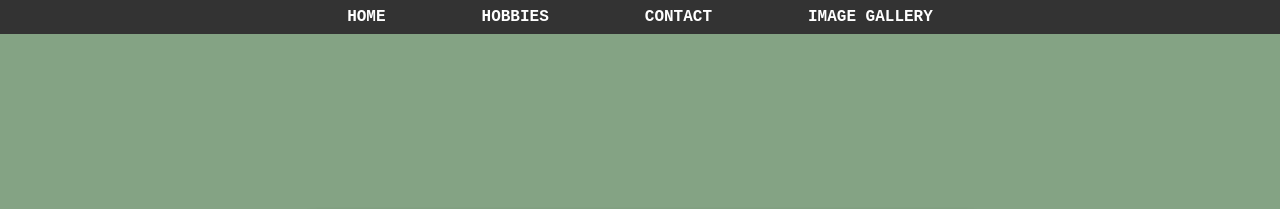
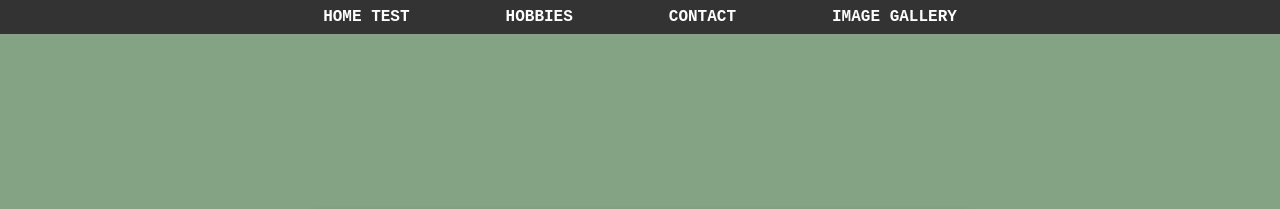
Before and after one commit to tolanbot/tolan_bio_site, a plain HTML site: page index.html in a window 1280 px wide. Shown: the top 209 px of the page. Drawn offline with Linux system fonts and the light colour scheme.

Commit message:
Update index.html

```diff
--- a/index.html
+++ b/index.html
@@ -9,7 +9,7 @@
  <body>
     <nav>
         <ul class="columns">
-            <li><a href="/index">HOME</a></li>
+            <li><a href="/index">HOME TEST</a></li>
             <li><a href="/hobbies">HOBBIES</a></li>
             <li><a href="/contact">CONTACT</a></li>
             <li><a href="/image_gallery">IMAGE GALLERY</a></li>
```
